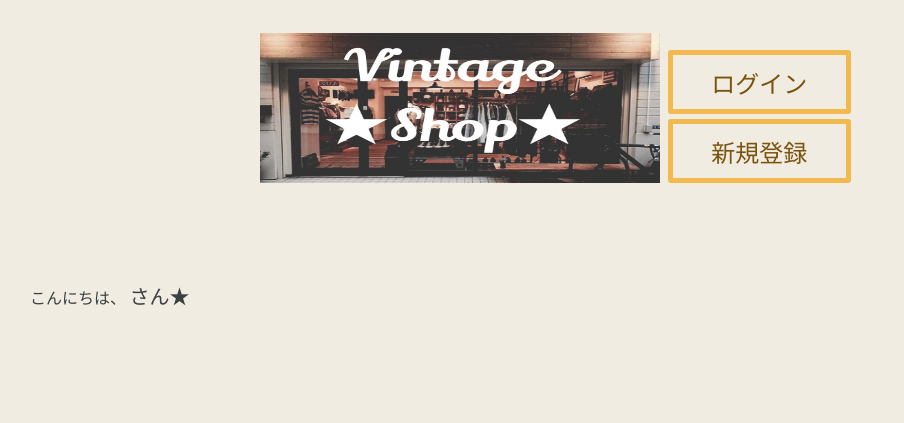
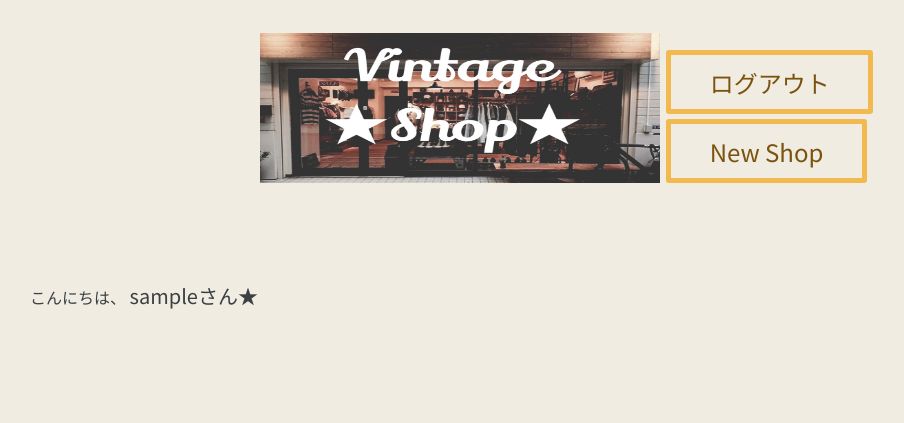
Before and after one commit to gobaru/vintage-shop617, a Rails app: page / in a window 1280 px wide. Shown: the top 423 px of the page, without its empty margins (98-1002 px from the left). Run offline with Rails 7, Linux system fonts and the light colour scheme; the visitor is signed in with stand-in values (Sample User, id 1); style sheets or scripts are compiled from the project's sources.

Commit message:
ログイン、ログアウト機能の実装

```diff
--- a/app/assets/stylesheets/style.css
+++ b/app/assets/stylesheets/style.css
@@ -83,6 +83,25 @@ a {
   margin-bottom: 5px;
 }
 
+.nav__btn3,
+.nav__btn4 {
+  display: inline-block;
+  padding: 0.4em 1.6em;
+  font-size: 1.5em;
+  color: #7a540e;
+  text-decoration: none;
+  user-select: none;
+  border: 5px #f2b94e solid;
+  border-radius: 3px;
+  transition: 0.4s ease;
+  margin-left: 160px;
+
+}
+.nav__btn3 {
+  margin-bottom: 5px;
+}
+
+
 /* メイン */
 
 .greeting{
--- a/app/controllers/application_controller.rb
+++ b/app/controllers/application_controller.rb
@@ -1,2 +1,8 @@
 class ApplicationController < ActionController::Base
+  before_action :configure_permitted_parameters, if: :devise_controller?
+
+  private
+  def configure_permitted_parameters
+    devise_parameter_sanitizer.permit(:sign_up, keys: [:nickname, :profile])
+  end
 end
--- a/app/views/layouts/application.html.erb
+++ b/app/views/layouts/application.html.erb
@@ -18,10 +18,17 @@
           <div class="nav__left">
             <%= link_to image_tag("logo.png", class: :logo), root_path %>
           </div>
+          <% if user_signed_in? %>
+            <div class="nav__right">
+              <%= link_to "ログアウト", destroy_user_session_path, class: :nav__btn3 %>
+              <%= link_to "New Shop", "#", class: :nav__btn4 %>
+            </div>
+            </div>
+          <% else %>
             <div class="nav__right">
               <%= link_to "ログイン", new_user_session_path, class: :nav__btn1 %>
               <%= link_to "新規登録", new_user_registration_path, class: :nav__btn2 %>
-            </div>
+          <% end %>
         </div>
       </div>
     </header>
--- a/app/views/shops/index.html.erb
+++ b/app/views/shops/index.html.erb
@@ -1,9 +1,11 @@
 <main class="main">
   <div class="inner">
+    <% if user_signed_in? %>
       <div class="greeting">
         こんにちは、
-        <%= link_to "さん★", "#", class: :greeting__link %>
+        <%= link_to "#{current_user.nickname}さん★", "#", class: :greeting__link %>
       </div>
+    <% end %>
     <div class="card__wrapper">
     </div>
   </div>
--- a/config/initializers/devise.rb
+++ b/config/initializers/devise.rb
@@ -266,7 +266,7 @@ Devise.setup do |config|
   # config.navigational_formats = ['*/*', :html]
 
   # The default HTTP method used to sign out a resource. Default is :delete.
-  config.sign_out_via = :delete
+  config.sign_out_via = :get
 
   # ==> OmniAuth
   # Add a new OmniAuth provider. Check the wiki for more information on setting
```
